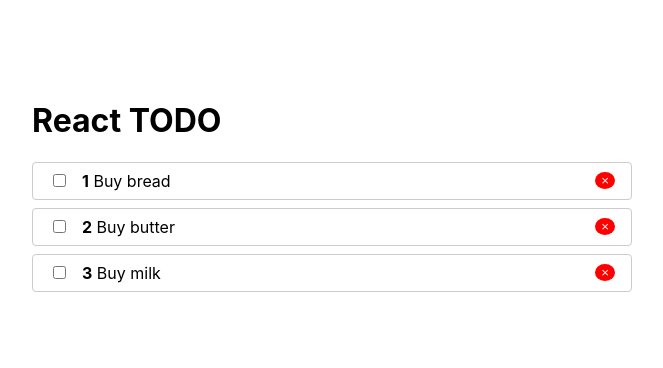
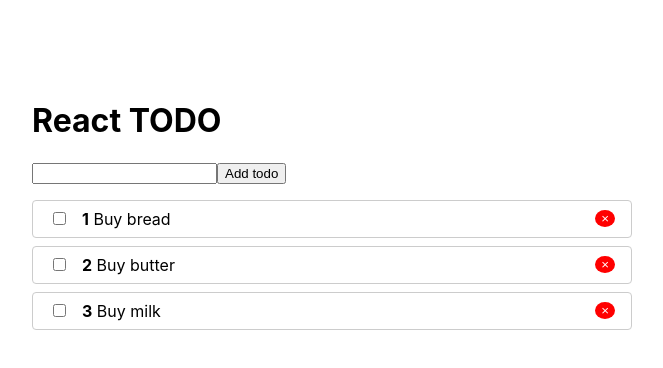
Before and after one commit to CoolSheff131/react-todo, a React (Create React App) app: page / in a window 1280 px wide. Shown: the top 368 px of the page, without its empty margins (308-971 px from the left). Built offline with nearby package versions, Linux system fonts and the light colour scheme.

Commit message:
Сделано добавление todoItem

```diff
--- a/src/App.js
+++ b/src/App.js
@@ -1,6 +1,7 @@
 import React from "react";
 import TodoList from "./Todo/TodoList";
 import Context from "./context";
+import AddTodo from "./Todo/AddTodo";
 function App() {
   const [todos, setTodos] = React.useState([
     { id: 1, completed: false, title: "Buy bread" },
@@ -23,11 +24,20 @@
   function removeTodo(id){
     setTodos(todos.filter(todo => todo.id !== id))
   }
+  function addTodo(title){
+    setTodos(todos.concat([{
+      title,
+      id: Date.now(),
+      completed: false
+    }]))
+  }
   return (
     <Context.Provider value={{ removeTodo, toggleTodo}}>
     <div className="wrapper">
       <h1> React TODO</h1>
-      <TodoList todos={todos}></TodoList>
+      <AddTodo onCreate={addTodo}/>
+      {todos.length? <TodoList todos={todos}></TodoList>: <p>No todos</p>}
+
     </div>
     </Context.Provider>
   );
--- /dev/null
+++ b/src/Todo/AddTodo.js
@@ -0,0 +1,24 @@
+import React,{useState} from "react";
+import PropTypes from 'prop-types'
+function AddTodo({onCreate}){
+    const [value, setValue] = useState('')
+    function submitHandler(event){
+        event.preventDefault()
+
+        if(value.trim()){
+            onCreate(value)
+            setValue('')
+        }
+    }
+    return(
+        <form style={{marginBottom: '1rem'}} onSubmit={submitHandler}>
+            <input value={value} onChange={event=> setValue(event.target.value)}></input>
+            <button type="submit">Add todo</button>
+        </form>
+    )
+}
+AddTodo.propTypes = {
+    onCreate: PropTypes.func.isRequired
+}
+
+export default AddTodo
```
